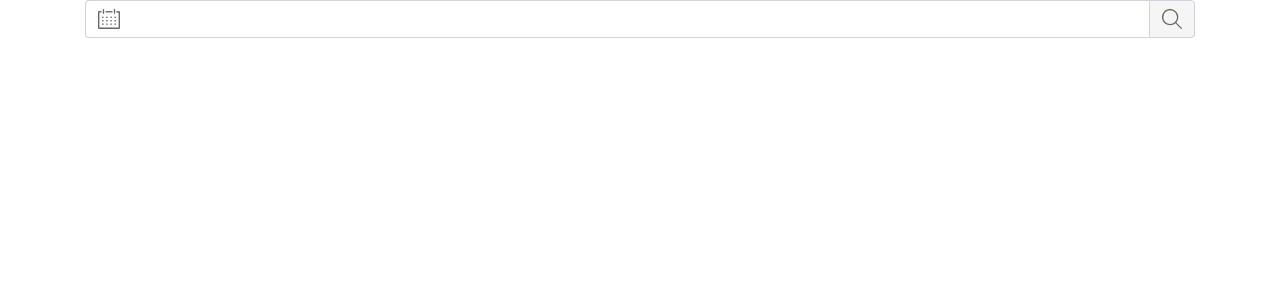
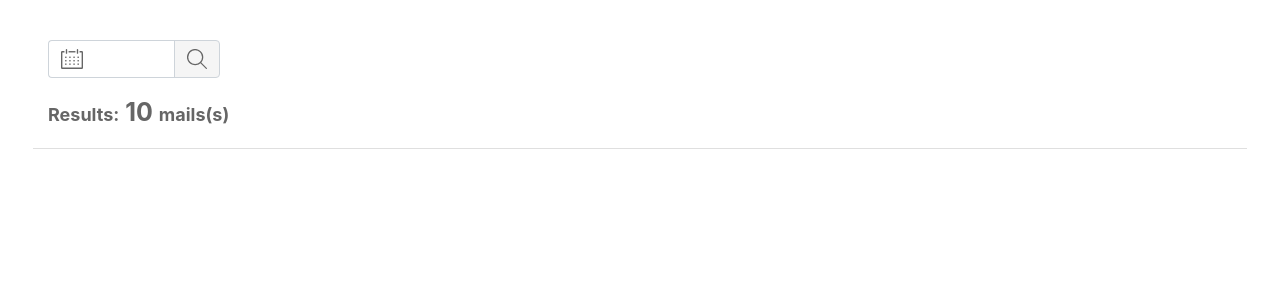
Before and after one commit to Humzabj/email-client-example, a React (Create React App) app: page / in a window 1280 px wide. Shown: the top 300 px of the page. Built offline with nearby package versions, Linux system fonts and the light colour scheme.

Commit message:
Separated components. TODO: Create separate component files

```diff
--- a/src/components/App/App.css
+++ b/src/components/App/App.css
@@ -37,6 +37,8 @@
   }
 }
 
+/* Search Bar component */
+
 .custom-icon {
   background-color: white;
   border-right: none;
@@ -54,3 +56,25 @@
 .custom-button {
   background-color: #f5f5f5;
 }
+
+/* Result count component */
+
+.big-text {
+  font-size: 25px;
+}
+
+.results-text {
+  color: #666666;
+  font-weight: bold;
+  font-size: large;
+}
+
+/* Mail list component */
+
+.mail-box-border {
+  border-top: 1px solid #DFDFDF;
+}
+
+.mail-box {
+
+}
--- a/src/components/App/App.js
+++ b/src/components/App/App.js
@@ -4,13 +4,12 @@ import './App.css';
 import calendarIcon from '../../assets/images/icon_calendar.svg';
 import searchIcon from '../../assets/images/icon_search.svg';
 
-function App() {
-  return (
-    <Container>
+function SearchBar() {
+  return(
     <Row>
-        <Col>
+      <Col xl={2}>
         <div className="App">
-            <InputGroup className="mb-3">
+          <InputGroup className="mb-3 mt-4">
             <InputGroup.Prepend>
               <InputGroup.Text className="custom-icon">
                 <img height="20" src={calendarIcon} alt="calendar"/>
@@ -26,6 +25,49 @@ function App() {
         </div>
       </Col>
     </Row>
+  );
+}
+
+function ResultsCount() {
+  return (
+    <Row>
+      <Col>
+        <div>
+          <p className="results-text">Results:
+            <span className="big-text"> 10 </span>
+            mails(s)
+          </p>
+        </div>
+      </Col>
+    </Row>
+  );
+}
+
+function MailList() {
+  return (
+    <Row className="mail-box-border">
+      <Col>
+        <div className="mail-box">
+
+        </div>
+      </Col>
+    </Row>
+  );
+}
+
+function App() {
+  return (
+    <Container fluid className="p-0">
+    <Container className="pl-5 pr-5 pt-3" fluid>
+      {/* Search Bar component */}
+      { SearchBar() }
+      {/* Results Count component */}
+      { ResultsCount() }
+    </Container>
+    <Container fluid className="px-md-5">
+      {/* Router view here for emails etc. */}
+      { MailList() }
+    </Container>
   </Container>
   );
 }
```
Also changed, not shown: src/components/MailList/MailList.css (added), src/components/MailList/MailList.js (added), 1 other file (tests, documents, lock files or other folders). Lines whose indentation alone changed are shown as unchanged.
